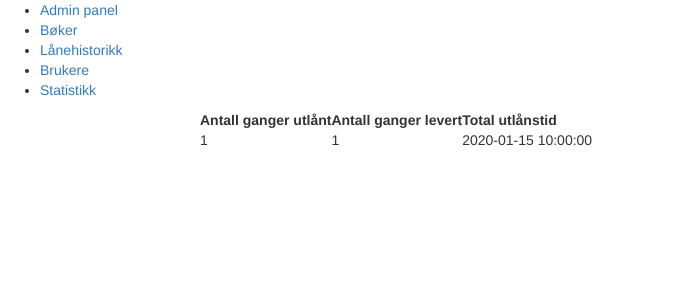
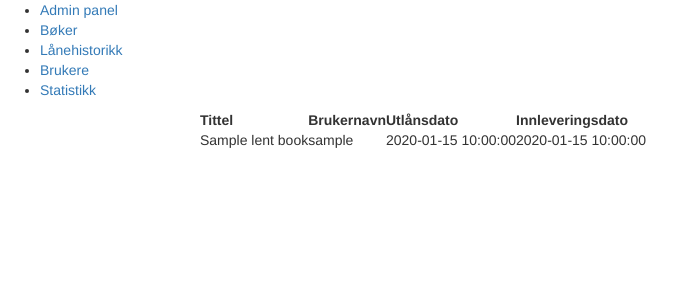
Before and after one commit to toyenyouthlibrary/front-end, a Flask app: template src/templates/admin/lent_books.html in a window 1280 px wide. Shown: the top 300 px of the page, without its empty margins (0-684 px from the left). Run offline with Flask 2, Linux system fonts and the light colour scheme; the template is opened without the code that fills it: most values are stand-ins (such as "Sample title", 1, 10 or a date in 2020); some libraries are stand-ins or nearby versions.

Commit message:
Lent book history up and running

```diff
--- a/src/backend.py
+++ b/src/backend.py
@@ -10,8 +10,8 @@ actions = {
     'get_lended_books': 'get_lended_books.php',
     'admin_login': 'admin/index.php',
     'admin_get_all_books': 'admin/index.php?index=books',
-    'admin_get_lent_books': 'admin/index.php?index=books/stats',
-    'admin_get_all_users': 'admin/index.php?index=global/history',
+    'admin_get_lent_books': 'admin/index.php?index=global/history',
+    'admin_get_all_users': 'admin/index.php?index=users',
 }
 
 def request(action, data):
--- a/src/book.py
+++ b/src/book.py
@@ -10,7 +10,7 @@ def lend_book_rfid(bookRFID, userRFID):
     }
 
     response = backend.request('lend_book', data=parameters)
-    object = json.loads(response.text[3:])
+    object = json.loads(response.text)
 
     if object["error"]:
             raise ConnectionError('Feil i databasen: ' + object["error"])
@@ -23,7 +23,7 @@ def deliver_book(bookRFID):
     }
 
     response = backend.request('deliver_book', data=parameters)
-    object = json.loads(response.text[3:])
+    object = json.loads(response.text)
 
     if object["error"]:
         raise ConnectionError('Feil i databasen: ' + object["error"])
--- a/src/frontend.py
+++ b/src/frontend.py
@@ -42,7 +42,7 @@ def lend_book():
             flask.flash("Bok lånt!")
         except ConnectionError as err:
             return flask.render_template('user/error.html', error=err)
-        flask.redirect(flask.url_for('user/lend_book'))
+        flask.redirect(flask.url_for('lend_book'))
 
     return flask.render_template('user/lend_book.html', form = form)
 
--- a/src/templates/admin/lent_books.html
+++ b/src/templates/admin/lent_books.html
@@ -9,22 +9,27 @@
     <table>
       <tr>
         <th>
-          Antall ganger utlånt
+          Tittel
         </th>
         <th>
-          Antall ganger levert
+          Brukernavn
         </th>
         <th>
-          Total utlånstid
+          Utlånsdato
         </th>
+        <th>
+          Innleveringsdato
+        </th>
+
       </tr>
-      {% for i in stats %}
+      {% for lent_book in history %}
 
 
        <tr style="width:100%">
-            <td> {{ stats[i]["total_outDates"] }} </td>
-            <td> {{ stats[i]["total_inDates"]}} </td>
-            <td> {{ stats[i]["total_time"] }} </td>
+            <td> {{ lent_book["book_title"] }} </td>
+            <td> {{ lent_book["username"] }} </td>
+            <td> {{ lent_book["outDate"]}} </td>
+            <td> {{ lent_book["inDate"] }} </td>
 
        </tr>
     {% endfor %}
```
